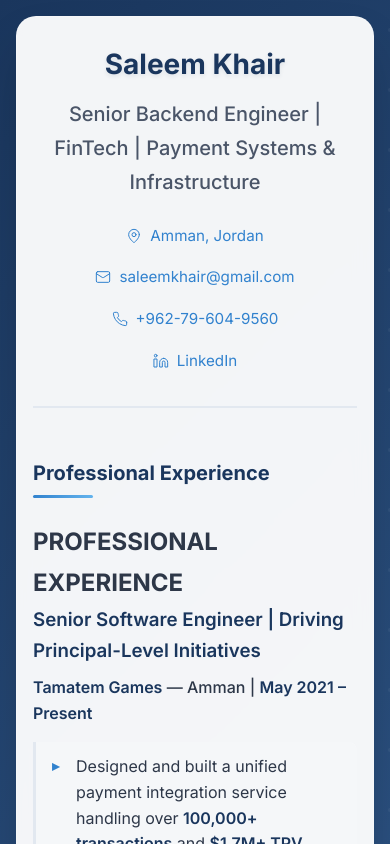
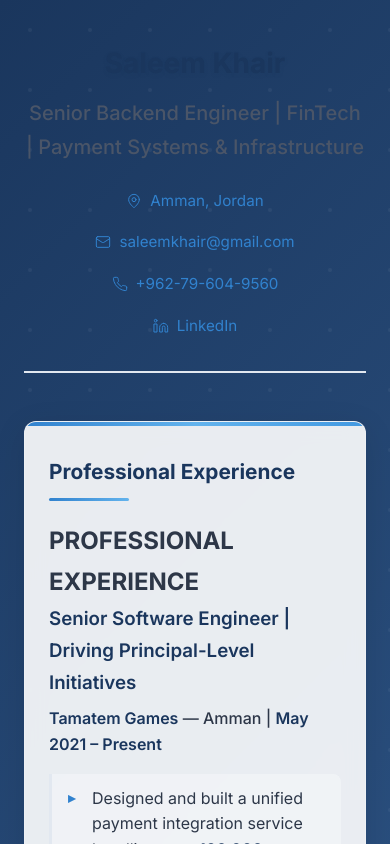
Before and after one commit to SaleemKhair/saleemkhair.github.io, a React (Create React App) app: page / in a window 390 px wide. Shown: the top 844 px of the page. Built offline with nearby package versions, Linux system fonts and the light colour scheme; the HTML template or start-up script is replaced by a standard one.

Commit message:
Transform layout to individual cards for each section - modern card design with hover effects and responsive styling

```diff
--- a/src/App.css
+++ b/src/App.css
@@ -52,13 +52,8 @@ body {
 }
 
 .resume-container {
-  background: rgba(255, 255, 255, 0.95);
-  backdrop-filter: blur(10px);
-  border-radius: 20px;
-  box-shadow: 0 25px 50px -12px rgba(0, 0, 0, 0.25);
-  padding: 3rem;
+  padding: 2rem 0;
   margin: 2rem 0;
-  border: 1px solid rgba(255, 255, 255, 0.2);
 }
 
 /* Resume Header - Hidden visually but accessible to crawlers and Reader Mode */
@@ -94,15 +89,38 @@ body {
   font-size: 0.9rem;
 }
 
-/* Section styling */
+/* Section styling - Individual cards */
 .section {
-  margin-bottom: 2.5rem;
-  padding-bottom: 2rem;
-  border-bottom: 1px solid #e2e8f0;
+  margin-bottom: 2rem;
+  background: rgba(255, 255, 255, 0.9);
+  backdrop-filter: blur(10px);
+  border-radius: 16px;
+  box-shadow: 0 8px 32px rgba(0, 0, 0, 0.1);
+  padding: 2rem;
+  border: 1px solid rgba(255, 255, 255, 0.2);
+  transition: all 0.3s ease;
+  position: relative;
+  overflow: hidden;
+}
+
+.section::before {
+  content: "";
+  position: absolute;
+  top: 0;
+  left: 0;
+  right: 0;
+  height: 4px;
+  background: linear-gradient(90deg, #3182ce, #63b3ed, #4299e1);
+  border-radius: 16px 16px 0 0;
+}
+
+.section:hover {
+  transform: translateY(-2px);
+  box-shadow: 0 12px 40px rgba(0, 0, 0, 0.15);
+  border-color: rgba(49, 130, 206, 0.3);
 }
 
 .section:last-child {
-  border-bottom: none;
   margin-bottom: 0;
 }
 
@@ -112,7 +130,8 @@ body {
   color: #1a365d;
   margin-bottom: 1.5rem;
   position: relative;
-  padding-bottom: 0.5rem;
+  padding-bottom: 0.75rem;
+  margin-top: 0.5rem;
 }
 
 .section-title::after {
@@ -120,7 +139,7 @@ body {
   position: absolute;
   bottom: 0;
   left: 0;
-  width: 60px;
+  width: 80px;
   height: 3px;
   background: linear-gradient(90deg, #3182ce, #63b3ed);
   border-radius: 2px;
@@ -652,3 +671,21 @@ body {
   color: #2d3748 !important;
   line-height: 1.6 !important;
 }
+
+/* Responsive section cards */
+@media (max-width: 768px) {
+  .section {
+    padding: 1.5rem;
+    margin-bottom: 1.5rem;
+    border-radius: 12px;
+  }
+
+  .section-title {
+    font-size: 1.3rem;
+    margin-bottom: 1.25rem;
+  }
+
+  .content-container {
+    padding: 1rem 0.5rem;
+  }
+}
```
Also changed, not shown: src/services/contentService.js (+3 -9 lines).
